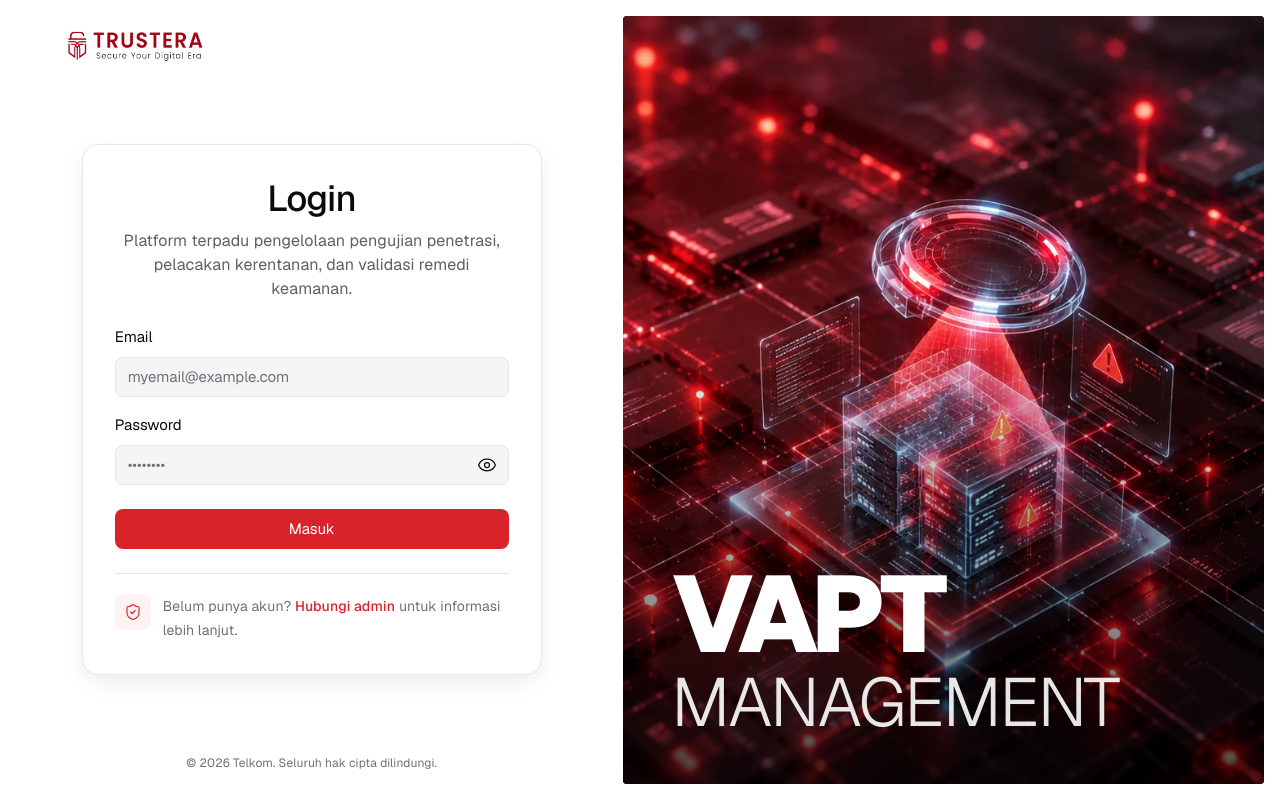
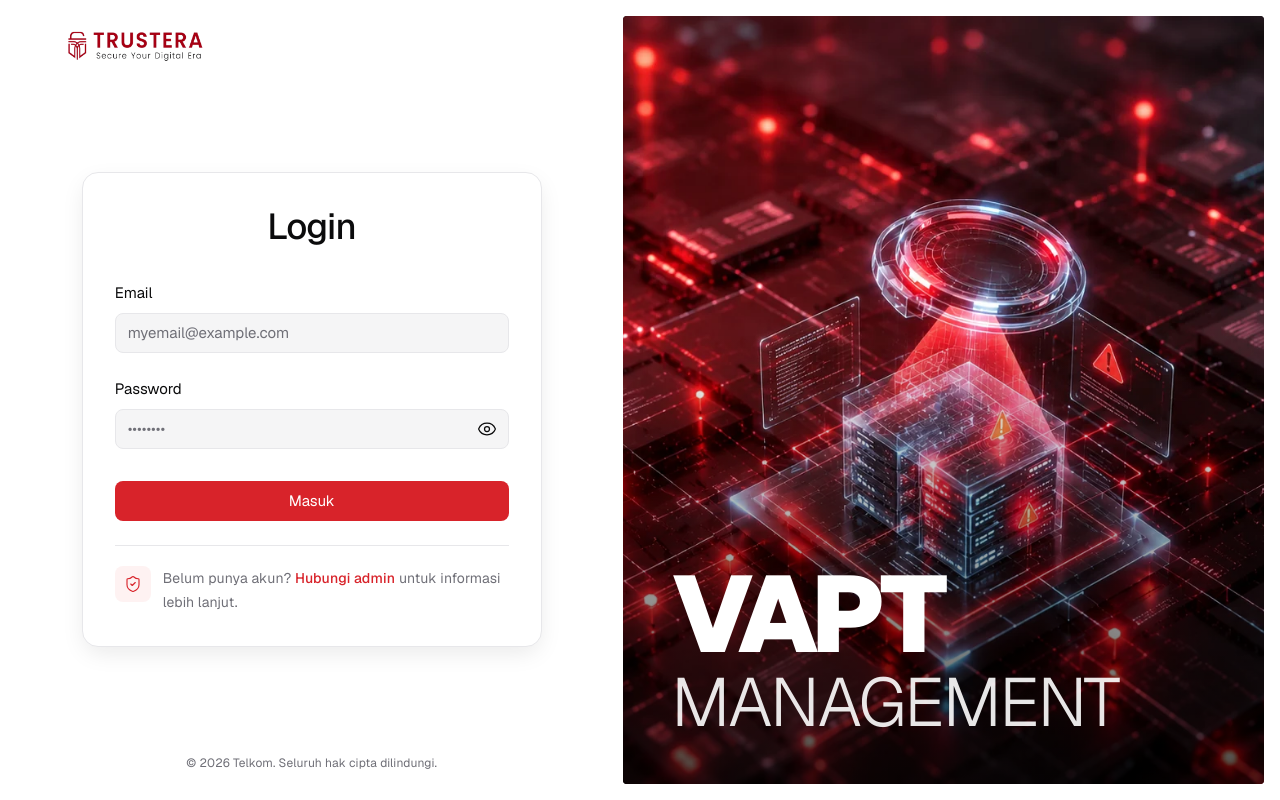
Before and after one commit to natenz/vapt-management-frontend, a React (Vite) app: page /login in a window 1280 px wide. Built offline with nearby package versions, Linux system fonts and the light colour scheme.

Commit message:
style(login): increase vertical spacing between input fields in login card

```diff
--- a/src/pages/login/ui/login-page.tsx
+++ b/src/pages/login/ui/login-page.tsx
@@ -52,9 +52,7 @@ export function LoginPage() {
       <div className="flex flex-col gap-6">
         <header className="flex flex-col items-center gap-2 text-center">
           <h1 className="text-title-lg text-ink sm:text-heading-1">Login</h1>
-          <p className="max-w-[42ch] text-body-lg text-ink-secondary">
-            Platform terpadu pengelolaan pengujian penetrasi, pelacakan kerentanan, dan validasi remedi keamanan.
-          </p>
+          <div className="max-w-[42ch]"></div>
         </header>
 
         <form
@@ -103,7 +101,7 @@ export function LoginPage() {
             </div>
           </div>
 
-          <FieldGroup className="mb-6">
+          <FieldGroup className="mb-8 gap-6">
             <Field label="Email" error={errors.login?.message}>
               {(field) => (
                 <Input
```
